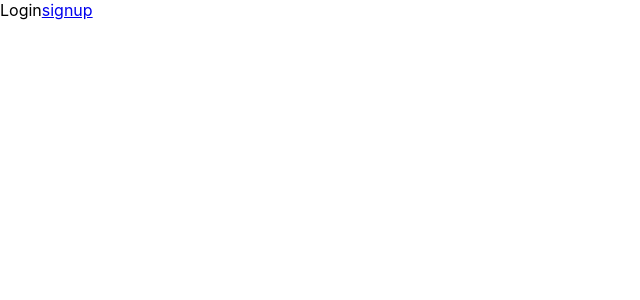
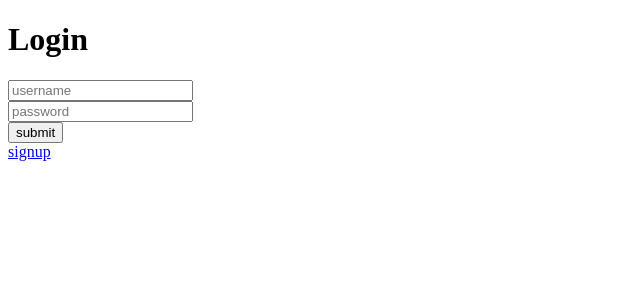
Before and after one commit to AlirezaM1997/Finance_Management, a React (Create React App) app: page / in a window 1280 px wide. Shown: the top 300 px of the page, without its empty margins (0-640 px from the left). Built offline with nearby package versions, Linux system fonts and the light colour scheme.

Commit message:
login_progress commit

```diff
--- a/public/index.html
+++ b/public/index.html
@@ -9,35 +9,14 @@
       name="description"
       content="Web site created using create-react-app"
     />
+
     <link rel="apple-touch-icon" href="%PUBLIC_URL%/logo192.png" />
-    <!--
-      manifest.json provides metadata used when your web app is installed on a
-      user's mobile device or desktop. See https://developers.google.com/web/fundamentals/web-app-manifest/
-    -->
     <link rel="manifest" href="%PUBLIC_URL%/manifest.json" />
-    <!--
-      Notice the use of %PUBLIC_URL% in the tags above.
-      It will be replaced with the URL of the `public` folder during the build.
-      Only files inside the `public` folder can be referenced from the HTML.
 
-      Unlike "/favicon.ico" or "favicon.ico", "%PUBLIC_URL%/favicon.ico" will
-      work correctly both with client-side routing and a non-root public URL.
-      Learn how to configure a non-root public URL by running `npm run build`.
-    -->
-    <title>React Apps</title>
+    <title>Finance Management</title>
   </head>
   <body>
     <noscript>You need to enable JavaScript to run this app.</noscript>
     <div id="root"></div>
-    <!--
-      This HTML file is a template.
-      If you open it directly in the browser, you will see an empty page.
-
-      You can add webfonts, meta tags, or analytics to this file.
-      The build step will place the bundled scripts into the <body> tag.
-
-      To begin the development, run `npm start` or `yarn start`.
-      To create a production bundle, use `npm run build` or `yarn build`.
-    -->
   </body>
 </html>
--- /dev/null
+++ b/src/apollo-client.js
@@ -0,0 +1,57 @@
+import React, { useContext, useMemo, useRef, useEffect } from 'react'
+
+import {
+  ApolloClient,
+  createHttpLink,
+  InMemoryCache,
+  ApolloProvider,
+  ApolloLink
+} from '@apollo/client';
+import { onError } from "@apollo/client/link/error";
+
+import { setContext } from '@apollo/client/link/context';
+
+// The name here doesn't really matter.
+
+const graphqlEndpoint = 'http://localhost:80/graphql'
+
+export default function CustomApolloProvider(props) {
+
+  // Ensure that the client is only created once.
+  const client = useMemo(() => {
+
+    const authLink = setContext((_, { headers }) => ({
+      headers: {
+        ...headers,
+        authorization: null
+      }
+    }));
+
+    const errorLink = onError(({ graphQLErrors, networkError, operation }) => {
+
+      if (graphQLErrors) {
+        graphQLErrors.forEach(({ message, location, path }) => {
+          console.log(`message:${message} location:${location}`)
+        })
+      }
+
+      if (networkError) {
+        console.log(`networkerror: ${networkError}`)
+      }
+    })
+
+    const httpLink = createHttpLink({
+      uri: graphqlEndpoint,
+    });
+
+    const link = ApolloLink.from([errorLink, authLink, httpLink])
+    // const wtfLink = ApolloLink.from([authLink, wsLink])
+
+    return new ApolloClient({
+      link,
+      cache: new InMemoryCache(),
+    });
+  }, [])
+
+  return <ApolloProvider client={client} {...props} />;
+}
--- /dev/null
+++ b/src/components/Dashboard.tsx
@@ -0,0 +1,11 @@
+import React from 'react'
+
+function Dashboard() {
+  return (
+    <div>
+      Dashboard
+    </div>
+  )
+}
+
+export default Dashboard
--- a/src/components/Login.tsx
+++ b/src/components/Login.tsx
@@ -1,13 +1,117 @@
-import React from 'react'
-import { Link } from 'react-router-dom'
+import React, { useState } from "react";
+import { Link, useNavigate } from "react-router-dom";
+import { useForm } from "react-hook-form";
+import { gql, useMutation } from "@apollo/client";
+import Cookies from "universal-cookie";
 
-const Login=()=> {
+type FormData = {
+  username: string;
+  password: string;
+};
+
+const LOGIN_MUTATION = gql`
+  mutation Mutation($username: String!, $password: String!) {
+    login(username: $username, password: $password) {
+      token
+    }
+  }
+`;
+
+const Login = () => {
+  const {
+    register,
+    handleSubmit,
+    formState: { errors },
+    setError,
+  } = useForm<FormData>({
+    defaultValues: {
+      username: "",
+      password: "",
+    },
+  });
+
+  const [send_muation] = useMutation(LOGIN_MUTATION);
+
+  const cookies = new Cookies();
+
+  const navToDashboard = useNavigate();
+
+  const onSubmit = handleSubmit(async (data) => {
+    // console.log(data, errors);
+    if (data.username === "") {
+      setError(
+        "username",
+        {
+          type: "bad input",
+          message: "please fill this field",
+        },
+        { shouldFocus: true }
+      );
+    }
+    if (data.password === "") {
+      setError(
+        "password",
+        {
+          type: "bad input",
+          message: "please fill this field",
+        },
+        { shouldFocus: true }
+      );
+    }
+    if (data.username !== "" && data.password !== "") {
+      try {
+        const {
+          data: {
+            login: { token },
+          },
+        } = await send_muation({
+          variables: {
+            username: data.username,
+            password: data.password,
+          },
+        });
+        console.log(token);
+
+        cookies.set("token", token);
+        // if (status === 200) alert("ok");
+        navToDashboard("/user/dashboard");
+      } catch (error) {
+        console.log(error);
+      }
+    }
+  });
+
   return (
-    <div>
-      Login
-      <Link to={'/signup'}>signup</Link>
+    <div className="p-5">
+      <h1>Login</h1>
+      <form onSubmit={onSubmit}>
+        <div>
+          <input
+            {...register("username")}
+            placeholder="username"
+            name="username"
+            type="text"
+            id="username"
+            className="bg-blue-400"
+          ></input>
+          <span className="invalid-feedback">{errors.username?.message}</span>
+        </div>
+        <div>
+          <input
+            placeholder="password"
+            {...register("password")}
+            name="password"
+            type="password"
+            id="password"
+          ></input>
+          <span className="invalid-feedback">{errors.password?.message}</span>
+        </div>
+
+        <button type="submit">submit</button>
+      </form>
+      <Link to={"/signup"}>signup</Link>
     </div>
-  )
-}
+  );
+};
 
-export default Login
+export default Login;
--- a/src/components/Signup.tsx
+++ b/src/components/Signup.tsx
@@ -1,42 +1,128 @@
 import React, { ChangeEvent, useState } from "react";
+import { gql, useMutation } from "@apollo/client";
+import Cookies from "universal-cookie";
+import { Link } from "react-router-dom";
+import { useForm } from "react-hook-form";
+
+type FormValues = {
+  username: string;
+  password: string;
+  name: string;
+};
+
+const REGISTER_MUTATION = gql`
+  mutation Mutation($name: String!, $username: String!, $password: String!) {
+    signup(name: $name, username: $username, password: $password) {
+      token
+    }
+  }
+`;
 
 function Signup() {
-  const [name, setName] = useState<string>("");
-  const [userName, setUserName] = useState<string>("");
-  const [password, setPassword] = useState<string>("");
+  const {
+    register,
+    handleSubmit,
+    formState: { errors },
+    setError,
+  } = useForm<FormValues>({
+    defaultValues: {
+      username: "",
+      password: "",
+      name: "",
+    },
+  });
 
-  const handleChange = (event: ChangeEvent<HTMLInputElement>): void => {
-    if (event.target.name === "name") {
-      setName(event.target.value);
-    } else if (event.target.name === "username") {
-      setUserName(event.target.value);
-    } else {
-      setPassword(event.target.value);
+
+  const [send_muation] = useMutation(REGISTER_MUTATION);
+
+  const cookies = new Cookies();
+
+  const onSubmit = handleSubmit(async (data) => {
+    if (data.username === "") {
+      setError(
+        "username",
+        {
+          type: "bad input",
+          message: "please fill this field",
+        },
+        { shouldFocus: true }
+      );
     }
-  };
+    if (data.password === "") {
+      setError(
+        "password",
+        {
+          type: "bad input",
+          message: "please fill this field",
+        },
+        { shouldFocus: true }
+      );
+    }
+    if (data.name === "") {
+      setError(
+        "name",
+        {
+          type: "bad input",
+          message: "please fill this field",
+        },
+        { shouldFocus: true }
+      );
+    }
+    if (data.name !== "" && data.password !== "" && data.username !== "") {
+      try {
+        const {
+          data: {
+            signup: { token },
+          },
+        } = await send_muation({
+          variables: {
+            name: data.name,
+            username: data.username,
+            password: data.password,
+          },
+        });
+        console.log(token);
+
+        // cookies.set(token)
+        // if (status === 200) alert("ok");
+      } catch (error) {
+        console.log(error);
+      }
+    }
+  });
 
   return (
     <div>
-      sign up
+      <h1>sign up</h1>
+      <form onSubmit={onSubmit}>
         <input
           placeholder="name"
+          {...register("name")}
           name="name"
-        value={name}
-        onChange={handleChange}
+          type="text"
+          id="name"
         ></input>
+        <span className="invalid-feedback">{errors.name?.message}</span>
+
         <input
           placeholder="username"
+          {...register("username")}
           name="username"
-        value={userName}
-        onChange={handleChange}
+          type="text"
+          id="username"
         ></input>
+        <span className="invalid-feedback">{errors.username?.message}</span>
+
         <input
           placeholder="password"
+          {...register("password")}
           name="password"
-        value={password}
-        onChange={handleChange}
         ></input>
-      <button>submit</button>
+        <span className="invalid-feedback">{errors.password?.message}</span>
+
+        <button type="submit">submit</button>
+      </form>
+      <Link to={"/"}>Login</Link>
     </div>
   );
 }
--- a/src/index.css
+++ b/src/index.css
@@ -1,13 +1,3 @@
-body {
-  margin: 0;
-  font-family: -apple-system, BlinkMacSystemFont, 'Segoe UI', 'Roboto', 'Oxygen',
-    'Ubuntu', 'Cantarell', 'Fira Sans', 'Droid Sans', 'Helvetica Neue',
-    sans-serif;
-  -webkit-font-smoothing: antialiased;
-  -moz-osx-font-smoothing: grayscale;
-}
-
-code {
-  font-family: source-code-pro, Menlo, Monaco, Consolas, 'Courier New',
-    monospace;
-}
+/* @tailwind base;
+@tailwind components;
+@tailwind utilities; */
--- /dev/null
+++ b/tailwind.config.js
@@ -0,0 +1,7 @@
+module.exports = {
+  content: ["./src/**/*.{html,js}"],
+  theme: {
+    extend: {},
+  },
+  plugins: [],
+}
```
Also changed, not shown: package.json (+11 -1 lines), src/index.tsx (+73 -2 lines), 1 other file (tests, documents, lock files or other folders). Lines whose indentation alone changed are shown as unchanged.
